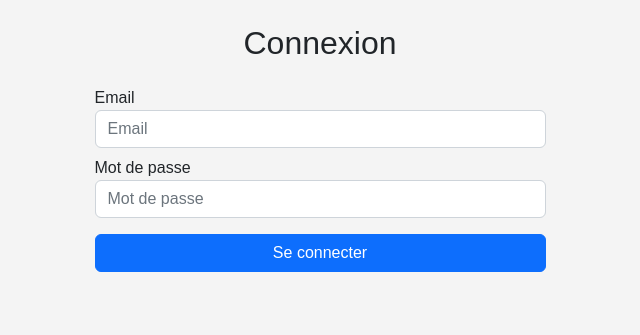
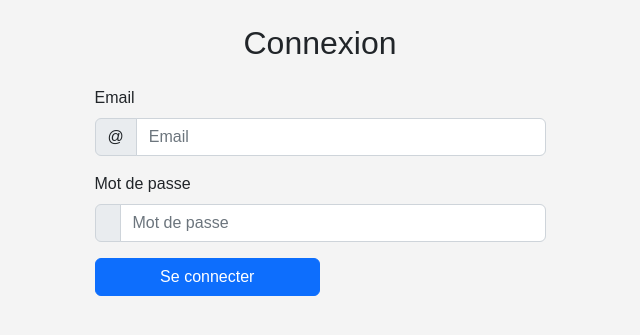
Before and after one commit to TheGuardianLight/hub-site, a PHP site: page /login.php in a window 1280 px wide. Shown: the top 335 px of the page, without its empty margins (320-960 px from the left). Run offline with PHP 8.4, Linux system fonts and the light colour scheme; data that the repository does not hold is empty; some libraries are stand-ins or nearby versions.

```diff
--- a/login.php
+++ b/login.php
@@ -37,26 +37,38 @@ function getLoginFormError()
         <div class="col-lg-5">
             <h2 class="text-center my-4">Connexion</h2>
             <form action="login.php" method="POST">
-                <div class="form-group">
-                    <label for="email">Email</label>
-                    <input type="email" class="form-control" id="email" name="email" placeholder="Email">
+                <?php if (isset($loginError)) : ?>
+                    <div class="alert alert-danger alert-dismissible fade show" role="alert">
+                        <?php echo htmlentities($loginError); ?>
+                        <button type="button" class="btn-close" data-bs-dismiss="alert" aria-label="Close"></button>
+                    </div>
+                <?php endif; ?>
+
+                <div class="form-group mb-3">
+                    <label for="email" class="form-label">Email</label>
+                    <div class="input-group">
+                        <span class="input-group-text" id="basic-addon1">@</span>
+                        <input type="email" class="form-control" id="email" name="email" placeholder="Email" required>
+                    </div>
                 </div>
 
-                <div class="form-group mt-2">
-                    <label for="password">Mot de passe</label>
-                    <input type="password" class="form-control" id="password" name="password"
-                           placeholder="Mot de passe">
+                <div class="form-group mb-3">
+                    <label for="password" class="form-label">Mot de passe</label>
+                    <div class="input-group">
+                        <span class="input-group-text" id="basic-addon2"><i class="bi bi-lock-fill"></i></span>
+                        <input type="password" class="form-control" id="password" name="password"
+                               placeholder="Mot de passe" required>
+                    </div>
                 </div>
 
-                <div class="d-grid gap-2 mt-3">
-                    <button type="submit" class="btn btn-primary" name="login">Se connecter</button>
+                <div class="d-flex justify-content-between gap-2 mt-3">
+                    <button type="submit" class="btn btn-primary w-50" name="login">Se connecter</button>
                     <?php if ($config['allowSignup'] == "true"): ?>
-                        <button type="button" class="btn btn-secondary" onclick="location.href='register.php'">
+                        <button type="button" class="btn btn-secondary w-50" onclick="location.href='register.php'">
                             S'inscrire
                         </button>
                     <?php endif; ?>
                 </div>
-                <?php getLoginFormError(); ?>
             </form>
         </div>
     </div>
```
Also changed, not shown: register.php (+17 -19 lines).
